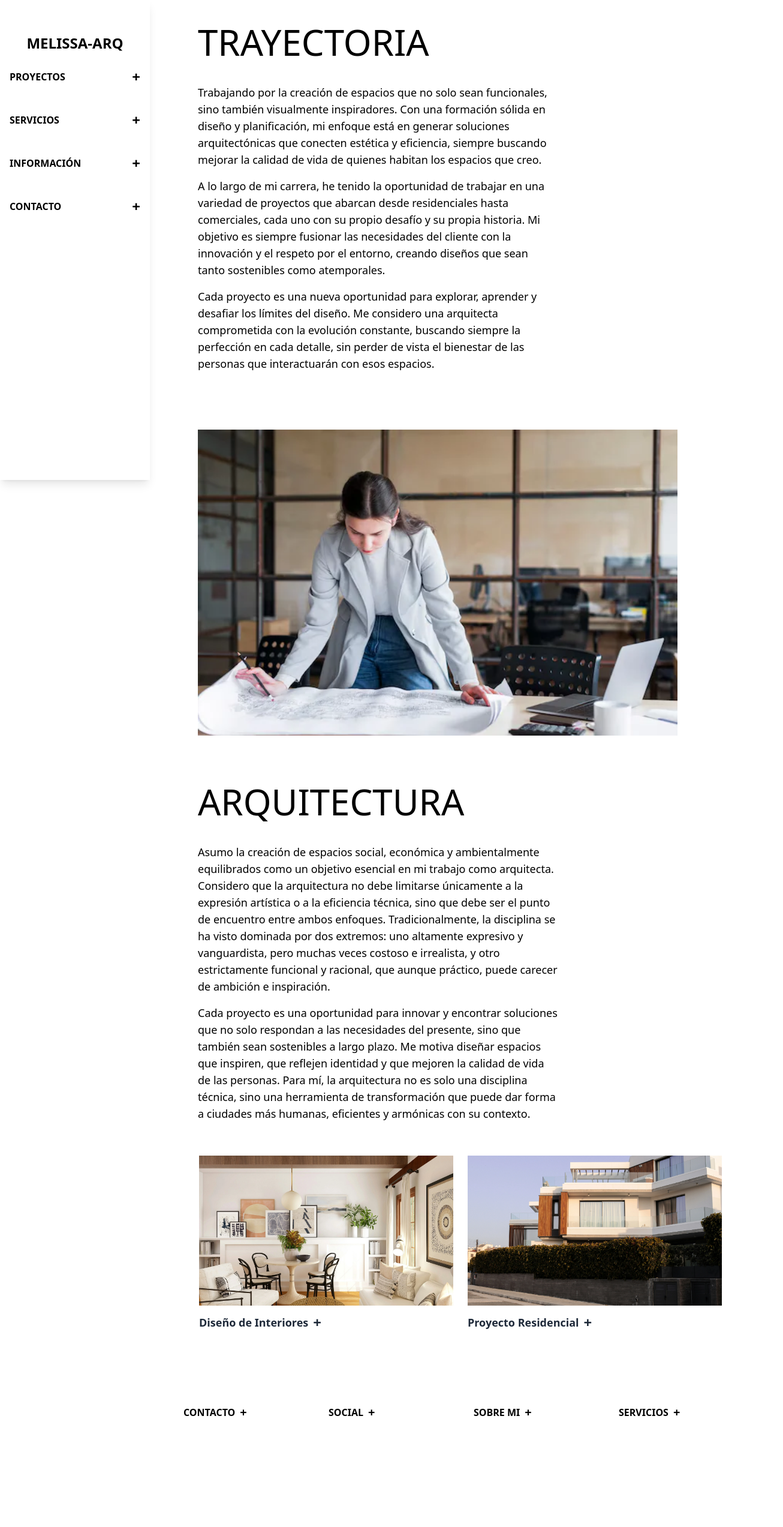
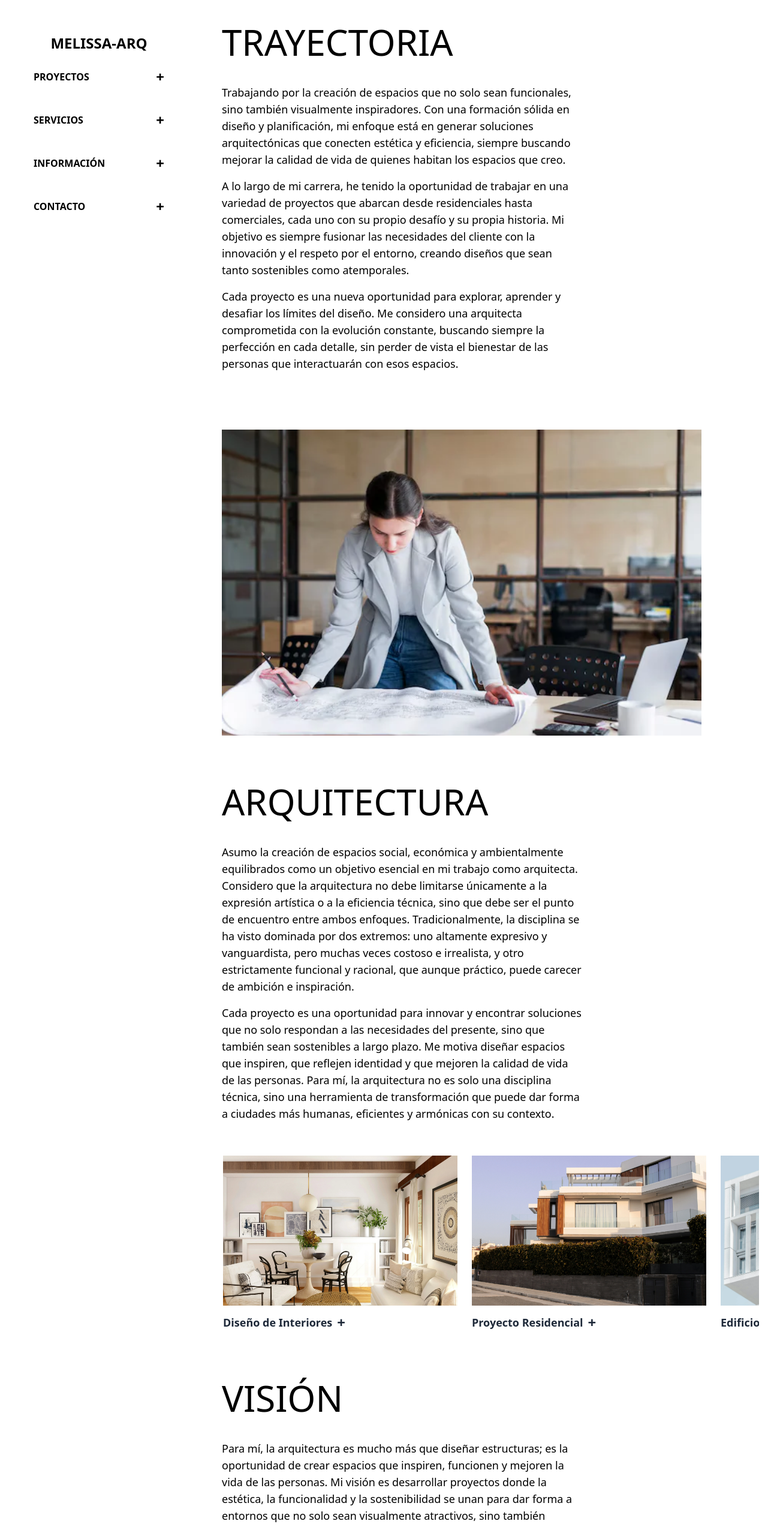
Before and after one commit to Soy-Mauricio/ArquiMelissa, a React (Vite) app: page /information in a window 1280 px wide. Shown: the top 2545 px of the page at 60% size, 1306 px wide, since content can reach past the window. Built offline with nearby package versions, Linux system fonts and the light colour scheme.

Commit message:
Finalización de vista Informacion

```diff
--- a/src/components/Navbar/Navbar.tsx
+++ b/src/components/Navbar/Navbar.tsx
@@ -55,9 +55,9 @@ export default function Navbar() {
 
         {/* Menú de navegación */}
         <div
-          className={`fixed top-0 left-0 w-full h-full bg-black lg:w-[250px] lg:h-full lg:fixed lg:left-0 lg:top-0 lg:bg-white lg:shadow-lg lg:translate-x-0 z-50 transform transition-transform duration-700 ease-in-out flex justify-center items-center lg:block ${
-            isOpen ? "translate-x-0" : "-translate-x-full lg:translate-x-0"
-          }`}
+          className={`fixed top-0 left-0 w-full h-full bg-black
+            lg:w-auto lg:h-auto lg:relative lg:bg-white z-50 transform transition-transform duration-700 ease-in-out flex justify-center items-center lg:block
+            ${isOpen ? "translate-x-0" : "-translate-x-full lg:translate-x-0"}`}
         >
           <div className="flex flex-col items-center lg:items-start text-center lg:text-left space-y-6 py-6 lg:mt-8">
             {/* Logo centrado en pantallas grandes */}
@@ -87,7 +87,7 @@ export default function Navbar() {
                       <Link
                         key={index}
                         to={link.path}
-                        className="text-gray-300 lg:text-gray-600 hover:text-white lg:hover:text-black flex justify-start"
+                        className="text-gray-300 lg:text-gray-700 hover:text-white lg:hover:text-black flex justify-start"
                         onClick={() => setIsOpen(false)} // Cerrar el menú al hacer clic
                       >
                         {link.name}
--- a/src/components/Props/SectInformation.tsx
+++ b/src/components/Props/SectInformation.tsx
@@ -7,8 +7,8 @@ interface InfoProps {
     return (
 
         <div className="flex flex-col">
-            <div className="lg:mt-0 mt-30">
-                <h1 className="font-light lg:text-6xl text-4xl">{title}</h1>
+            <div className="lg:mt-0 mt-20">
+                <h1 className="font-light lg:text-6xl md:text-6xl text-4xl">{title}</h1>
             </div>
 
             <div className="lg:w-[600px] md:w-[585px] sm:w-[275px] mt-10 text-lg">
--- a/src/components/Slide/ImageSlider.tsx
+++ b/src/components/Slide/ImageSlider.tsx
@@ -3,36 +3,36 @@ import Slider from "react-slick";
 import "slick-carousel/slick/slick.css";
 import "slick-carousel/slick/slick-theme.css";
 
-const slides = [
-  {
-    image: "/src/assets/img/Imagen-Uno.webp",
-    title: "Edificio Coporativo",
-    description: "Un edificio con diseño vanguardista y tecnología eficiente. ",
-  },
-  {
-    image: "/src/assets/img/Imagen-Cuatro.webp",
-    title: "Diseño de Interiores",
-    description: "Diseño innovador para un centro comercial ecológico centro comercial ecológico.",
-  },
-  {
-    image: "/src/assets/img/Imagen-Tres.webp",
-    title: "Proyecto Residencial",
-    description: "Este es un proyecto de vivienda moderna con diseño sostenible.",
-  },
-];
+interface Slide {
+  image: string;
+  title: string;
+  description: string;
+}
 
-export default function ImageSlider() {
+interface ImageSliderProps {
+  slides: Slide[];
+}
+
+export default function ImageSlider({ slides }: ImageSliderProps) {
   const [openIndex, setOpenIndex] = useState<number | null>(null);
 
   const settings = {
-    dots: false, // Oculta los indicadores de posición (puntos debajo del carrusel)
-    infinite: true, // Permite que el carrusel haga un loop infinito
-    speed: 300, // Velocidad de la transición entre slides (en milisegundos)
-    slidesToShow: 2, // Número de slides visibles al mismo tiempo
-    slidesToScroll: 1, // Número de slides que se desplazan por cada cambio
-    autoplay: true, // Activa el desplazamiento automático de los slides
-    autoplaySpeed: 5000, // Tiempo en milisegundos entre cada cambio automático de slide
-    arrows: false, // Oculta las flechas de navegación del carrusel
+    dots: false,
+    infinite: true,
+    speed: 300,
+    slidesToShow: 2,
+    slidesToScroll: 1,
+    autoplay: true,
+    autoplaySpeed: 5000,
+    arrows: false,
+    responsive: [
+      {
+        breakpoint: 768, // Para pantallas menores a 768px (tablets y celulares)
+        settings: {
+          slidesToShow: 1, // Solo se muestra 1 imagen en celulares
+        },
+      },
+    ],
   };
 
   const toggleDescription = (index: number) => {
@@ -43,7 +43,7 @@ export default function ImageSlider() {
     <div className="w-full max-w-4xl mt-10">
       <Slider {...settings}>
         {slides.map((slide, index) => (
-          <div key={index} className="w-full slick-slide lg:pr-6 lg:ml-0.5 ">
+          <div key={index} className="w-full slick-slide md:pr-6 md:ml-0.5">
             <img
               src={slide.image}
               alt={slide.title}
@@ -55,7 +55,7 @@ export default function ImageSlider() {
                 className="cursor-pointer text-lg font-semibold text-gray-800 flex justify-start items-center w-full"
                 onClick={() => toggleDescription(index)}
               >
-                {slide.title} <span className="ml-2 text-2xl">{openIndex === index ? "−" : "+"}</span>
+                {slide.title} <span className="h-full ml-2 text-2xl">{openIndex === index ? "−" : "+"}</span>
               </button>
               <div
                 className={`transition-all duration-500 overflow-hidden ${
--- a/src/layouts/MainLayout.tsx
+++ b/src/layouts/MainLayout.tsx
@@ -10,7 +10,7 @@ const MainLayout: React.FC<MainLayoutProps> = ({ children }) => {
   return (
     <section className="padre flex flex-col lg:flex-row min-h-screen max-w-[1200px] mx-auto w-full">
       {/* Navbar fijo a la izquierda en pantallas grandes */}
-      <div className="w-full lg:w-[250px] flex-shrink-0">
+      <div className="w-full lg:w-[250px] flex-shrink-0 mr-10">
         <Navbar />
       </div>
 
@@ -22,7 +22,7 @@ const MainLayout: React.FC<MainLayoutProps> = ({ children }) => {
           </main>
         </section>
 
-        <section className="hijo-dos">
+        <section className="lg:mt-20">
           {/* Footer abajo */}
           <Footer />
         </section>
--- a/src/pages/Information.tsx
+++ b/src/pages/Information.tsx
@@ -3,11 +3,47 @@ import MainLayout from "../layouts/MainLayout";
 import ImageSlider from "../components/Slide/ImageSlider";
 import Info from "../components/Props/SectInformation";
 
+const slidesOne = [
+    {
+      image: "/src/assets/img/Imagen-Uno.webp",
+      title: "Edificio Corporativo",
+      description: "Un edificio con diseño vanguardista y tecnología eficiente.",
+    },
+    {
+      image: "/src/assets/img/Imagen-Cuatro.webp",
+      title: "Diseño de Interiores",
+      description: "Diseño innovador para un centro comercial ecológico.",
+    },
+    {
+      image: "/src/assets/img/Imagen-Tres.webp",
+      title: "Proyecto Residencial",
+      description: "Este es un proyecto de vivienda moderna con diseño sostenible.",
+    },
+  ];
+
+  const slidesTwo = [
+    {
+      image: "/src/assets/img/Imagen-Tres.webp",
+      title: "Arquitectura y Sostenibilidad",
+      description: "Espacios de coworking modernos y funcionales.",
+    },
+    {
+      image: "/src/assets/img/Imagen-Cuatro.webp",
+      title: "Inovación y Tecnología",
+      description: "Un hotel de lujo con arquitectura sostenible.",
+    },
+    {
+    image: "/src/assets/img/Imagen-Cuatro.webp",
+    title: "Renovación y Restauración",
+    description: "Un hotel de lujo con arquitectura sostenible.",
+    },
+  ];
+
 const Information: React.FC = () => {
   return (
     <MainLayout>
 
-        <section className="lg:px-10 px-6">
+        <section className="lg:px-10 md:px-6 px-4">
             <div className="mt-10">
                 <Info
                     title="TRAYECTORIA"
@@ -18,7 +54,7 @@ const Information: React.FC = () => {
                     ]}
                 />
 
-                <div className="flex justify-start mt-20 w-[800px]">
+                <div className="flex justify-start mt-20 lg:w-[800px] md:w-full">
                     <img src="/src/assets/img/Arquitecta.webp" alt="Aruitecta-Melissa" className="object-cover w-full"/>
                 </div>
             </div>
@@ -32,7 +68,19 @@ const Information: React.FC = () => {
                     ]}
                 />
 
-                <ImageSlider />
+                <ImageSlider slides={slidesOne} />
+            </div>
+
+            <div className="mt-20">
+                <Info
+                    title="VISIÓN"
+                    content={[
+                    "Para mí, la arquitectura es mucho más que diseñar estructuras; es la oportunidad de crear espacios que inspiren, funcionen y mejoren la vida de las personas. Mi visión es desarrollar proyectos donde la estética, la funcionalidad y la sostenibilidad se unan para dar forma a entornos que no solo sean visualmente atractivos, sino también eficientes y perdurables en el tiempo.",
+                    "Cada detalle en mis diseños tiene un propósito. Desde la distribución del espacio hasta la elección de materiales, mi enfoque es crear soluciones personalizadas que se adaptan a las necesidades y el estilo de vida de cada cliente. Me apasiona transformar ideas en realidades, ofreciendo espacios que reflejan personalidad, confort y armonía con su entorno. Creo en una arquitectura que cuente historias, que genera emociones y que marca una diferencia. Mi compromiso es diseñar con creatividad y responsabilidad, siempre buscando innovar y aportar valor en cada uno.",
+                    ]}
+                />
+
+            <ImageSlider slides={slidesTwo} />
             </div>
         </section>
 
```
